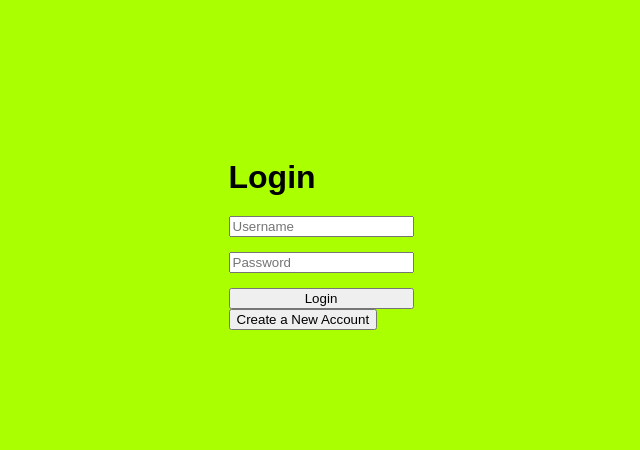
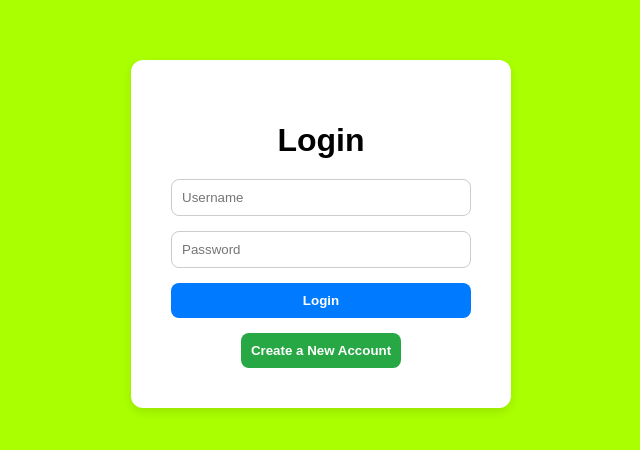
Before and after one commit to IsaacG14/civ-game-project, a React (Vite) app in the folder frontend/: page /login in a window 1280 px wide. Shown: the part 166-616 px from the top of the page, without its empty margins (319-959 px from the left). Built offline with nearby package versions, Linux system fonts and the light colour scheme.

Commit message:
remove quotes in css file so the styles work

```diff
--- a/frontend/public/style.css
+++ b/frontend/public/style.css
@@ -17,34 +17,34 @@ body {
 }
 
 button {
-    background-color: "#28a745";
-    color: "white";
-    padding: "10px";
-    border: "none";
-    border-radius: "8px";
-    cursor: "pointer";
-    font-weight: "bold";
+    background-color: #28a745;
+    color: white;
+    padding: 10px;
+    border: none;
+    border-radius: 8px;
+    cursor: pointer;
+    font-weight: bold;
 }
 
 .submitButton {
-    background-color: "#007bff";
+    background-color: #007bff;
 }
 
 .createAccountButton {
-    margin-top: "15px";
+    margin-top: 15px;
 }
 
 .textInput {
-    padding: "10px";
-    border-radius: "8px";
-    border: "1px solid #ccc";
+    padding: 10px;
+    border-radius: 8px;
+    border: 1px solid #ccc;
 }
 
 .loginContainer {
-    background-color: "white";
-    padding: "40px";
-    border-radius: "12px";
-    box-shadow: "0 4px 10px rgba(0, 0, 0, 0.1)";
-    width: "300px";
-    text-align: "center";
+    background-color: white;
+    padding: 40px;
+    border-radius: 12px;
+    box-shadow: 0 4px 10px rgba(0, 0, 0, 0.1);
+    width: 300px;
+    text-align: center;
 }
```
